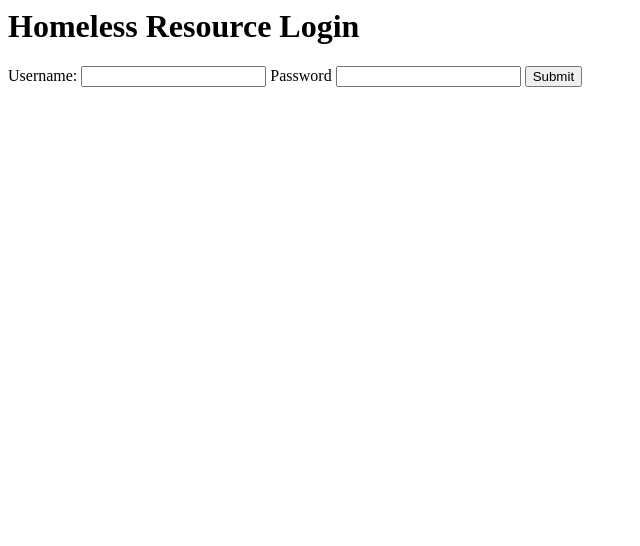
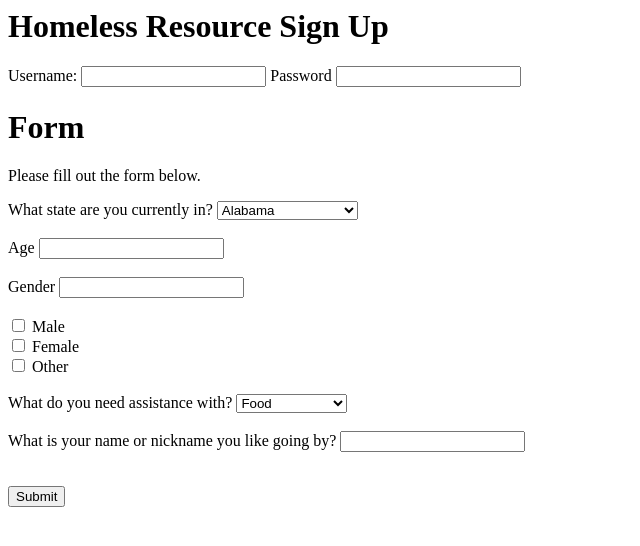
Before and after one commit to wennycheng21/final-project, a Flask app: page /signup in a window 1280 px wide. Shown: the top 546 px of the page, without its empty margins (0-640 px from the left). Run offline with Flask 2, Linux system fonts and the light colour scheme; parts of the project's set-up code (start-up, migrations or seed data) failed here and were passed over; some libraries are stand-ins or nearby versions.

Commit message:
11:03 form change

```diff
--- a/app.py
+++ b/app.py
@@ -9,8 +9,8 @@ from flask import session
 from datetime import datetime
 from model import getShelter
 import os
-from model import getShelter
-from datetime import datetime
+
+
 
 
 # -- Initialization section --
@@ -64,6 +64,9 @@ def yourShelter():
     return render_template("shelter.html", time=datetime.now(), shelter_info=shelter_info)
 
 # login page
+@app.route('/form', methods = ['GET', 'POST'])
+def form():
+    return render_template("form.html")
 
 
 @app.route('/signup', methods=['GET', 'POST'])
--- a/templates/form.html
+++ b/templates/form.html
@@ -6,7 +6,7 @@
 
     <p>The "GET" method</p>
 
-    <form action="/action_page.php" method="get" target="_blank">
+    <form action="/form" method="POST" target="_blank">
         <label for="state">What state are you currently in?</label>
         <input type="text" id="state" name="state"><br><br>
 
@@ -90,7 +90,7 @@
             <option value="transportation">Transportation</option>
         </select> -->
 
-        <label for="user_name">What is yout name or nickname you like goinf by?</label>
+        <label for="user_name">What is your name or nickname you like going by?</label>
         <input type="text" id="user_name" name="user_name"><br><br>
         <input type="submit" value="Submit using GET">
         <input type="submit" formmethod="post" value="Submit using POST">
--- a/templates/signup.html
+++ b/templates/signup.html
@@ -4,12 +4,101 @@
         <title>Homeless Resource Registeration </title>
     </head>
     <body>
-        <h1>Homeless Resource Login</h1>
+        <h1>Homeless Resource Sign Up</h1>
         <form method="POST" action="/signup">
             <label for="username">Username:</label>
             <input type="text" name="username" value="">
             <label for="password">Password</label>
             <input type="text" name="password" value="">
+
+
+            <h1>Form</h1>
+            <p> Please fill out the form below.</p>
+        <label for="state">What state are you currently in?</label>
+          <select name="state" id="state">
+            <option value="AL">Alabama</option>
+            <option value="AK">Alaska</option>
+            <option value="AZ">Arizona</option>
+            <option value="AR">Arkansas</option>
+            <option value="CA">California</option>
+            <option value="CO">Colorado</option>
+            <option value="CT">Connecticut</option>
+            <option value="DE">Delaware</option>
+            <option value="DC">District Of Columbia</option>
+            <option value="FL">Florida</option>
+            <option value="GA">Georgia</option>
+            <option value="HI">Hawaii</option>
+            <option value="ID">Idaho</option>
+            <option value="IL">Illinois</option>
+            <option value="IN">Indiana</option>
+            <option value="IA">Iowa</option>
+            <option value="KS">Kansas</option>
+            <option value="KY">Kentucky</option>
+            <option value="LA">Louisiana</option>
+            <option value="ME">Maine</option>
+            <option value="MD">Maryland</option>
+            <option value="MA">Massachusetts</option>
+            <option value="MI">Michigan</option>
+            <option value="MN">Minnesota</option>
+            <option value="MS">Mississippi</option>
+            <option value="MO">Missouri</option>
+            <option value="MT">Montana</option>
+            <option value="NE">Nebraska</option>
+            <option value="NV">Nevada</option>
+            <option value="NH">New Hampshire</option>
+            <option value="NJ">New Jersey</option>
+            <option value="NM">New Mexico</option>
+            <option value="NY">New York</option>
+            <option value="NC">North Carolina</option>
+            <option value="ND">North Dakota</option>
+            <option value="OH">Ohio</option>
+            <option value="OK">Oklahoma</option>
+            <option value="OR">Oregon</option>
+            <option value="PA">Pennsylvania</option>
+            <option value="RI">Rhode Island</option>
+            <option value="SC">South Carolina</option>
+            <option value="SD">South Dakota</option>
+            <option value="TN">Tennessee</option>
+            <option value="TX">Texas</option>
+            <option value="UT">Utah</option>
+            <option value="VT">Vermont</option>
+            <option value="VA">Virginia</option>
+            <option value="WA">Washington</option>
+            <option value="WV">West Virginia</option>
+            <option value="WI">Wisconsin</option>
+            <option value="WY">Wyoming</option>
+        </select><br> <br>
+
+        <label for="age">Age</label>
+        <input type="text" id="age" name="age"><br><br>
+        <label for="gender">Gender</label>
+        <input type="text" id="gender" name="gender"><br><br>
+
+         <input type="checkbox" id="male" name="male" value="male">
+        <label for="Male"> Male</label><br>
+        <input type="checkbox" id="female" name="female" value="female">
+        <label for="Female"> Female</label><br>
+        <input type="checkbox" id="other" name="other" value="other">
+        <label for="Other"> Other</label><br><br>
+
+        <label for="type_assistance">What do you need assistance with?</label>
+        <select name="type_assistance" id="type_assistance">
+            <option value="food">Food</option>
+            <option value="shelter">Shelter</option>
+            <option value="hygiene">Hygiene</option>
+            <option value="job_assistance">Job assistance</option>
+            <option value="transportation">Transportation</option>
+        </select>
+        <br><br>
+
+        <label for="user_name">What is your name or nickname you like going by?</label>
+        <input type="text" id="user_name" name="user_name"><br><br>
+
+
+    </form>
+
+
+
             <input type="submit" value="Submit">
         </form>
     </body>
```
